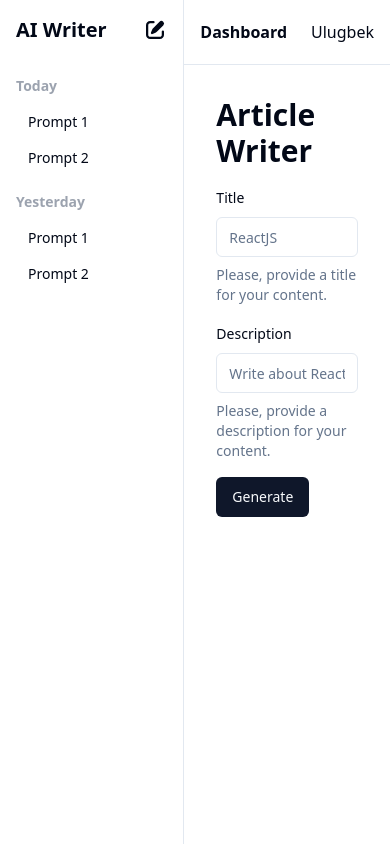
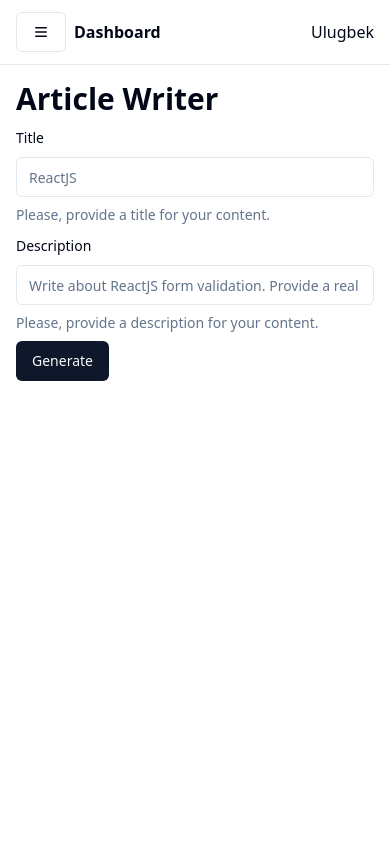
Before and after one commit to rasulbeksoftwareengineer/ai-writer, a React (Vite) app: page /dashboard in a window 390 px wide. Built offline with nearby package versions, Linux system fonts and the light colour scheme.

Commit message:
feat/46: Responsiveness implemented

```diff
--- a/src/components/dashboard/content-create-form.tsx
+++ b/src/components/dashboard/content-create-form.tsx
@@ -45,7 +45,7 @@
     <Form {...form}>
       <form
         onSubmit={form.handleSubmit(handleSubmit)}
-        className="space-y-4 mt-4"
+        className="space-y-2 md:space-y-4 md:mt-4 mt-2"
       >
         <FormField
           control={form.control}
--- a/src/components/dashboard/content-viewer.tsx
+++ b/src/components/dashboard/content-viewer.tsx
@@ -21,7 +21,7 @@
 
   return (
     <Card className="mt-4">
-      <CardContent className="p-8">
+      <CardContent className="p-4 md:p-6 lg:p-8">
         <div className="prose lg:prose-xl">
           <Markdown>{content}</Markdown>
         </div>
--- a/src/components/dashboard/navbar.tsx
+++ b/src/components/dashboard/navbar.tsx
@@ -5,12 +5,25 @@
   DropdownMenuSeparator,
   DropdownMenuTrigger,
 } from '@/components/ui/dropdown-menu.tsx';
+import { Button } from '@/components/ui/button.tsx';
+import { Bars3Icon } from '@heroicons/react/16/solid';
+import { useAppContext } from '@/contexts/app.context.tsx';
 
 export default function Navbar() {
+  const { toggleSidebar } = useAppContext();
   return (
     <div className="border-b">
       <nav className="flex items-center justify-between p-4 h-16">
-        <h4 className="font-semibold">Dashboard</h4>
+        <div className="flex items-center gap-2">
+          <Button
+            className="block md:hidden"
+            variant="outline"
+            onClick={toggleSidebar}
+          >
+            <Bars3Icon className="w-4 h-4" />
+          </Button>
+          <h4 className="font-semibold">Dashboard</h4>
+        </div>
         <div>
           <DropdownMenu>
             <DropdownMenuTrigger>Ulugbek</DropdownMenuTrigger>
--- a/src/components/dashboard/sidebar.tsx
+++ b/src/components/dashboard/sidebar.tsx
@@ -3,6 +3,7 @@
 import { PencilSquareIcon } from '@heroicons/react/16/solid';
 import { useAppContext } from '@/contexts/app.context.tsx';
 import { Loader2 } from 'lucide-react';
+import { clsx } from 'clsx';
 
 const mockItems: TPromptHistory[] = [
   {
@@ -34,9 +35,14 @@
 ];
 
 export default function Sidebar() {
-  const { generatingContent } = useAppContext();
+  const { generatingContent, sidebarOpen } = useAppContext();
   return (
-    <nav className="h-screen w-80 border-r p-4">
+    <nav
+      className={clsx(
+        'transition-all duration-500 h-screen overflow-x-hidden md:w-80 md:border-r md:p-4',
+        sidebarOpen ? 'w-1/2 border-r p-2' : 'w-0'
+      )}
+    >
       <div className="flex items-center justify-between">
         <h1 className="text-xl font-semibold">AI Writer</h1>
         {generatingContent ? (
--- a/src/components/layouts/dashboard-layout.tsx
+++ b/src/components/layouts/dashboard-layout.tsx
@@ -8,7 +8,7 @@
       <Sidebar />
       <div className="w-full">
         <Navbar />
-        <div className="p-8">
+        <div className="p-4 md:p-6 lg:p-8">
           <Outlet />
         </div>
       </div>
--- a/src/contexts/app.context.tsx
+++ b/src/contexts/app.context.tsx
@@ -3,6 +3,8 @@
 interface IAppContext {
   generatingContent: boolean;
   setGeneratingContent: (value: boolean) => void;
+  sidebarOpen: boolean;
+  toggleSidebar: () => void;
 }
 
 export const AppContext = createContext<IAppContext | null>(null);
@@ -21,9 +23,21 @@
 
 const AppContextProvider: FC<IProps> = ({ children }) => {
   const [generatingContent, setGeneratingContent] = useState(false);
+  const [sidebarOpen, setSidebarOpen] = useState(false);
+
+  const toggleSidebar = () => {
+    setSidebarOpen(!sidebarOpen);
+  };
 
   return (
-    <AppContext.Provider value={{ generatingContent, setGeneratingContent }}>
+    <AppContext.Provider
+      value={{
+        generatingContent,
+        setGeneratingContent,
+        sidebarOpen,
+        toggleSidebar,
+      }}
+    >
       {children}
     </AppContext.Provider>
   );
```
